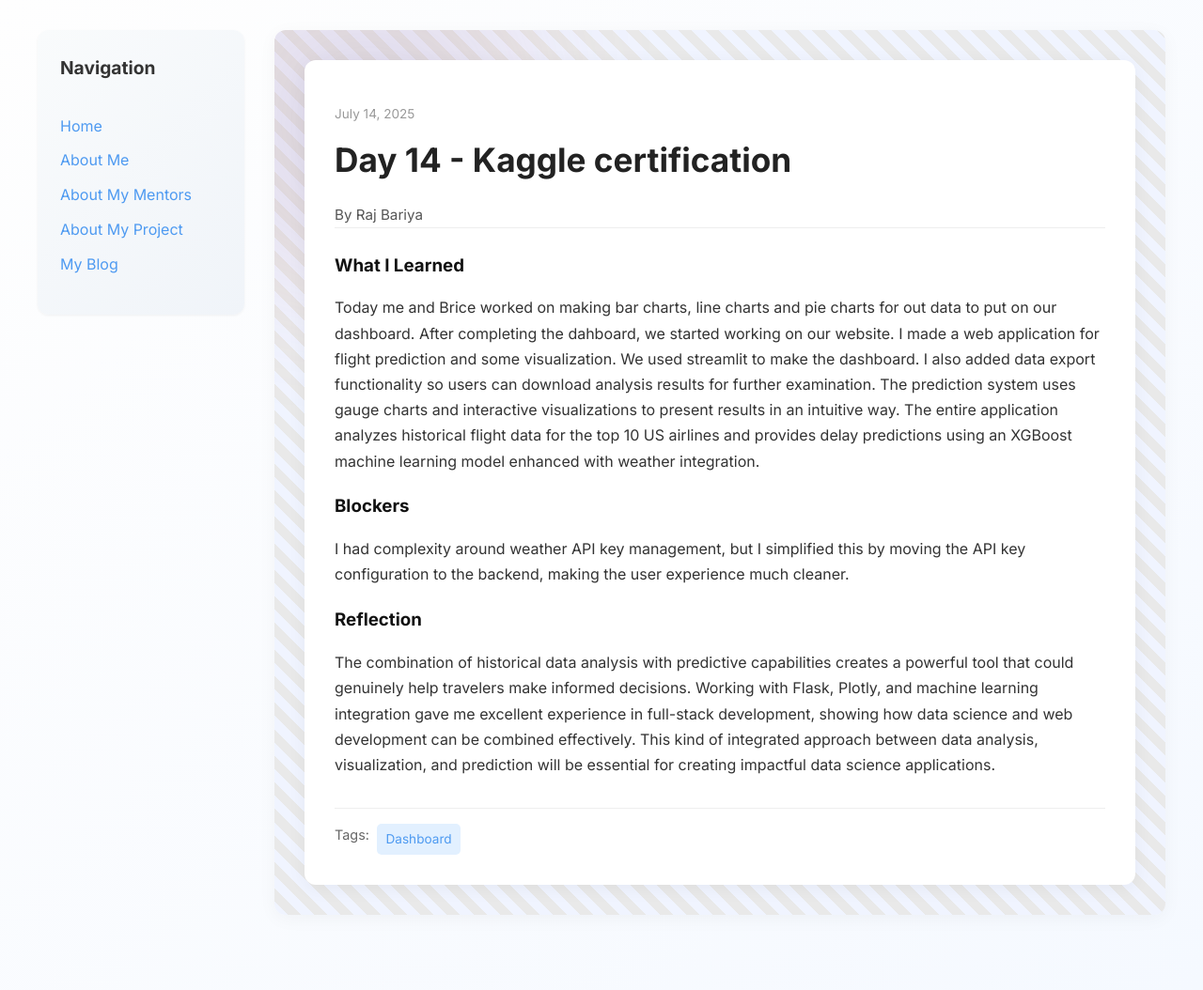
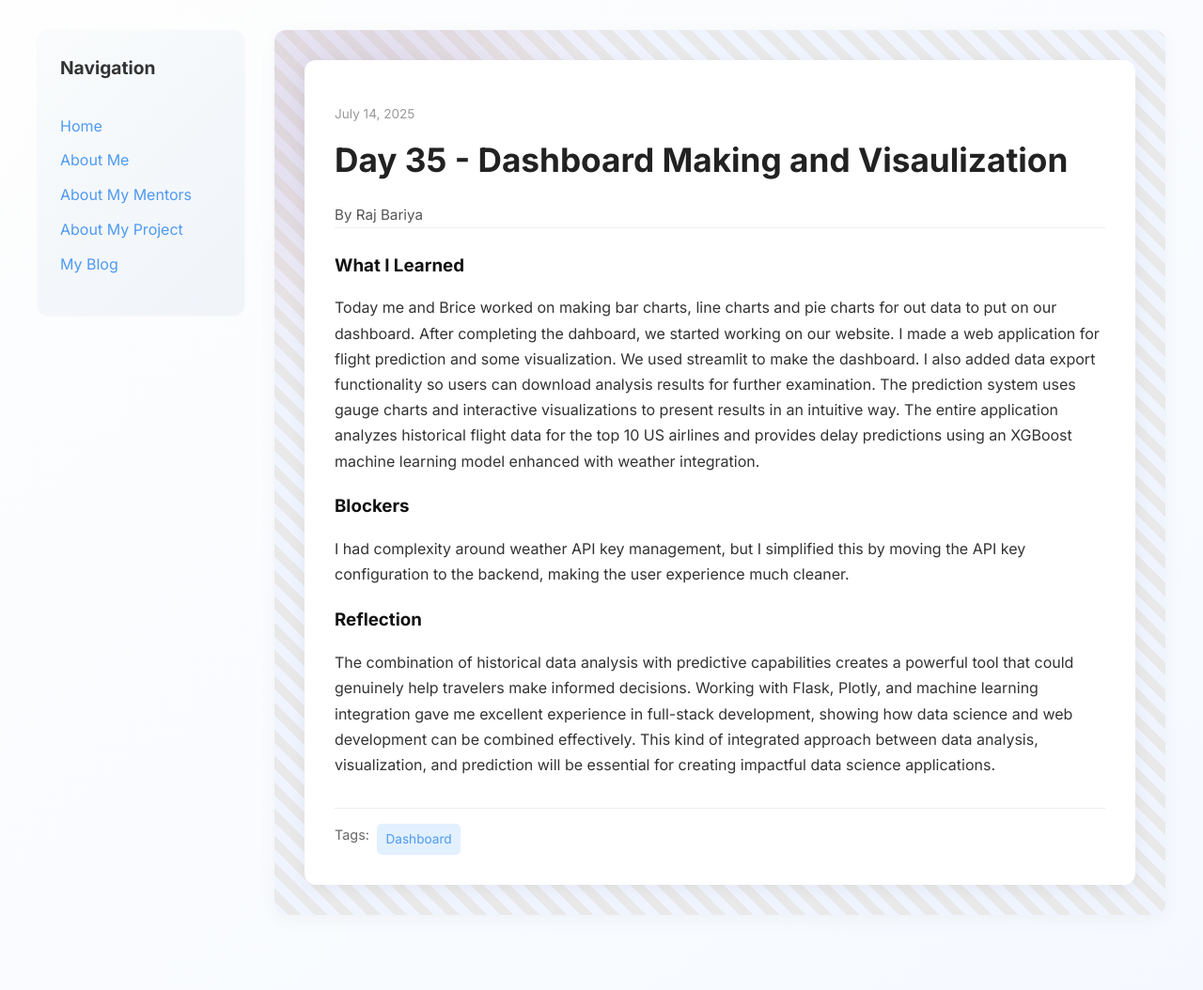
Before and after one commit to rajbariyaa/rajbariyaa.github.io, a Jekyll site: the page built from _posts/2025-07-14-day-35.md, in a window 1280 px wide. Shown: the whole page at 94% size. Built offline with Jekyll 4.4.1, drawn with Linux system fonts in a browser that asks for light colours.

Commit message:
Update 2025-07-14-day-35.md

```diff
--- a/_posts/2025-07-14-day-35.md
+++ b/_posts/2025-07-14-day-35.md
@@ -1,6 +1,6 @@
 ---
 layout: post
-title: "Day 14 - Kaggle certification "
+title: "Day 35 - Dashboard Making and Visaulization"
 date: 2025-07-14
 author: Raj Bariya
 permalink: /day35.html
```
